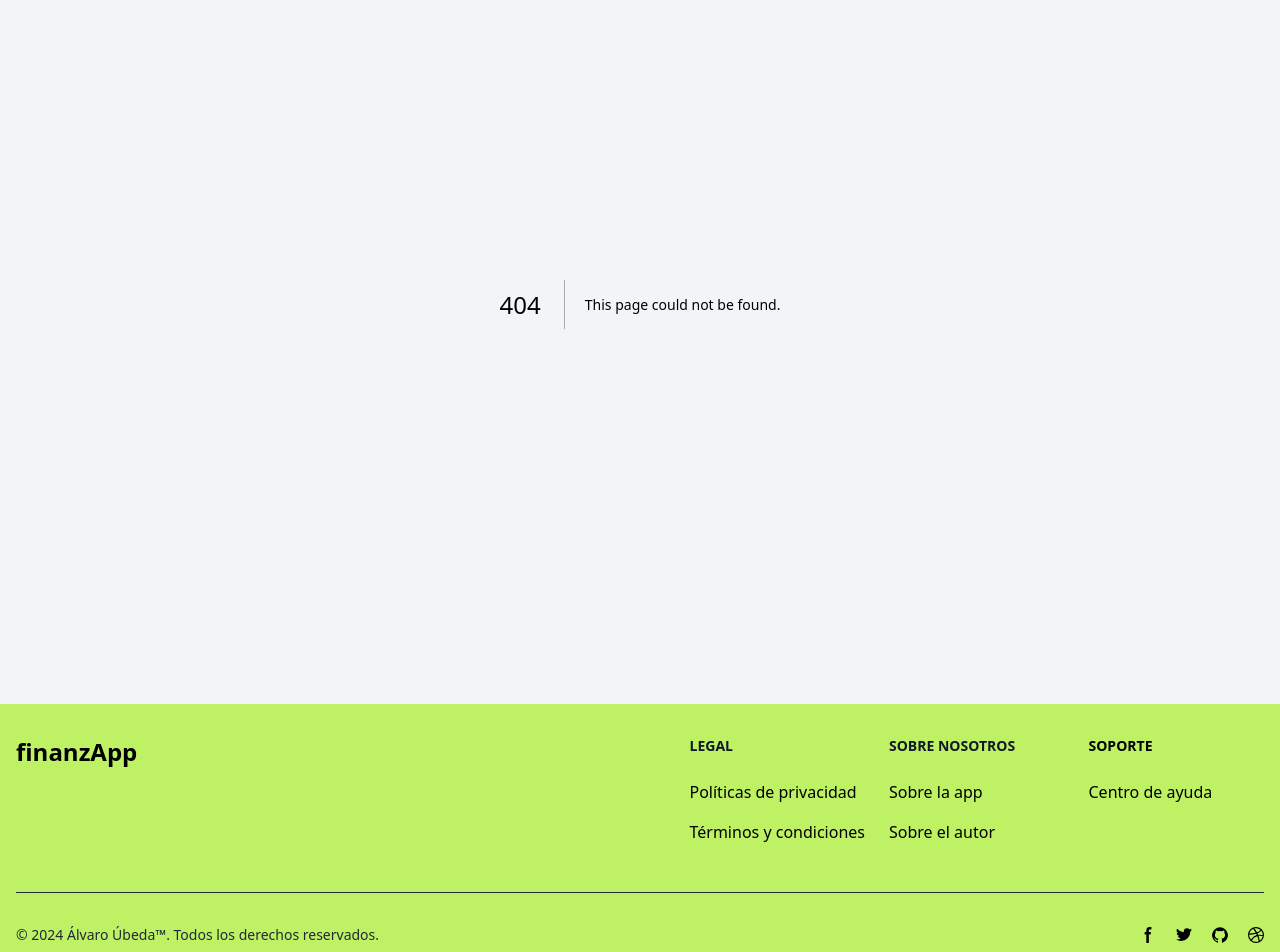
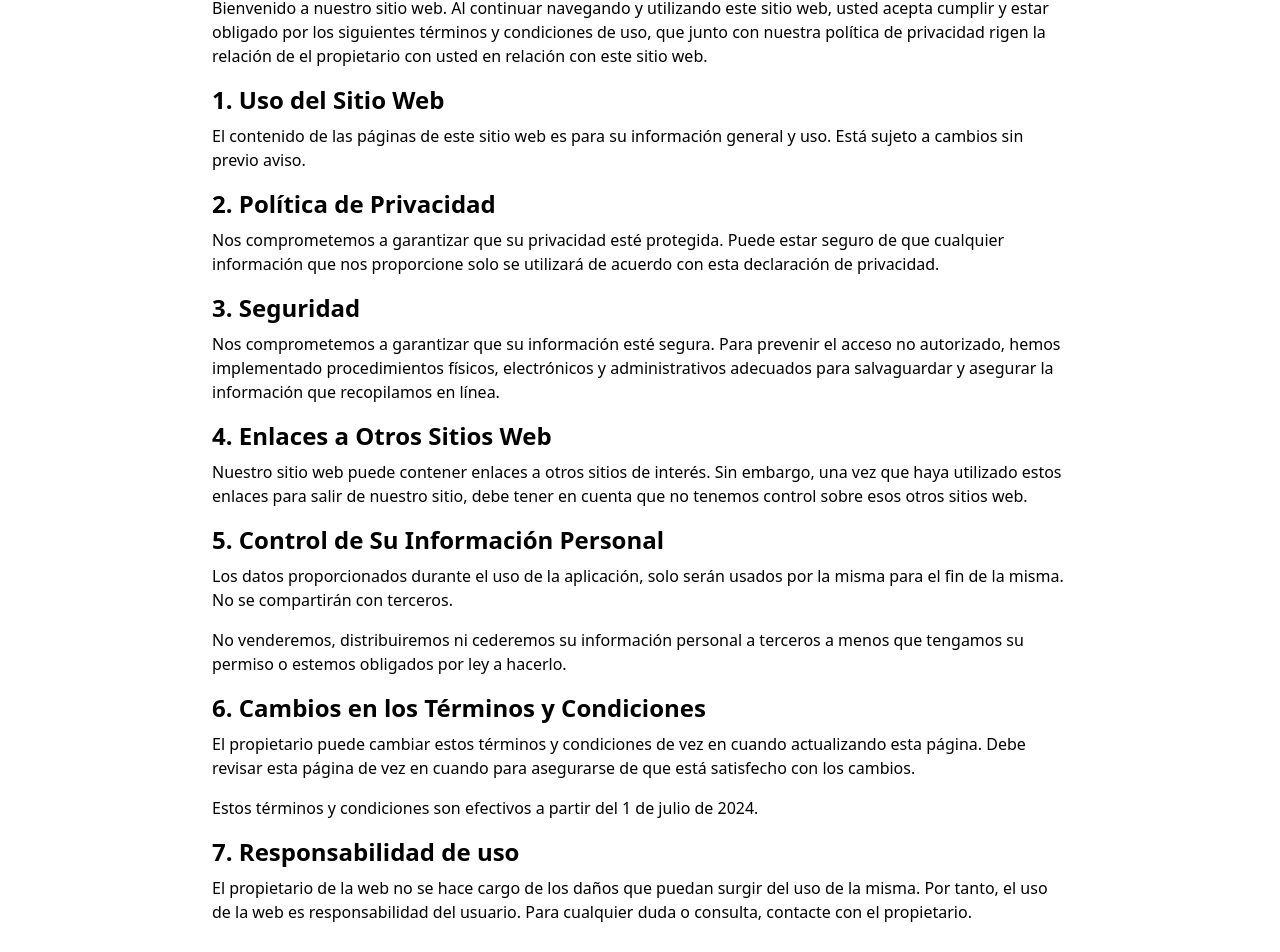
Before and after one commit to alvuberui/finanzApp, a Next.js app: page /info/terms in a window 1280 px wide. Before the commit this address had no page. Shown: the part 160-1112 px from the top of the page. Built offline with nearby package versions, Linux system fonts and the light colour scheme.

Commit message:
Fix bugs

```diff
--- a/app/components/Footer.jsx
+++ b/app/components/Footer.jsx
@@ -15,10 +15,7 @@ const Footer = () => {
                             <h2 className="mb-6 text-sm font-semibold text-gray-900 uppercase dark:text-black">Legal</h2>
                             <ul className="text-black-500 dark:text-black-400 font-medium">
                                 <li className="mb-4">
-                                    <a href="https://flowbite.com/" className="hover:underline">Políticas de privacidad</a>
-                                </li>
-                                <li>
-                                    <a href="https://tailwindcss.com/" className="hover:underline">Términos y condiciones</a>
+                                    <a href="/info/terms" className="hover:underline">Políticas de privacidad</a>
                                 </li>
                             </ul>
                         </div>
@@ -26,10 +23,7 @@ const Footer = () => {
                             <h2 className="mb-6 text-sm font-semibold text-gray-900 uppercase dark:text-black">Sobre nosotros</h2>
                             <ul className="text-black-500 dark:text-black-400 font-medium">
                                 <li className="mb-4">
-                                    <a href="https://github.com/themesberg/flowbite" className="hover:underline ">Sobre la app</a>
-                                </li>
-                                <li className="mb-4">
-                                    <a href="https://github.com/themesberg/flowbite" className="hover:underline ">Sobre el autor</a>
+                                    <a href="https://github.com/alvuberui" className="hover:underline ">Sobre el autor</a>
                                 </li>
                             </ul>
                         </div>
@@ -37,7 +31,7 @@ const Footer = () => {
                             <h2 className="mb-6 text-sm font-semibold text-black-900 uppercase dark:text-black">Soporte</h2>
                             <ul className="text-black dark:text-black-400 font-medium">
                                 <li className="mb-4">
-                                    <a href="#" className="hover:underline">Centro de ayuda</a>
+                                    <a href="/info/help" className="hover:underline">Centro de ayuda</a>
                                 </li>
                             </ul>
                         </div>
@@ -45,32 +39,39 @@ const Footer = () => {
                 </div>
                 <hr className="my-6 border-gray-800 sm:mx-auto dark:border-gray-700 lg:my-8" />
                 <div className="sm:flex sm:items-center sm:justify-between">
-                    <span className="text-sm text-gray-800 sm:text-center dark:text-gray-800">© 2024 <a href="https://flowbite.com/" className="hover:underline">Álvaro Úbeda™</a>. Todos los derechos reservados.
+                    <span className="text-sm text-gray-800 sm:text-center dark:text-gray-800">© 2024 <a href="/home" className="hover:underline">Álvaro Úbeda™</a>. Todos los derechos reservados.
                     </span>
                     <div className="flex mt-4 sm:justify-center sm:mt-0">
-                        <a href="#" className="text-black-800 hover:text-black-900 dark:hover:text-black">
+                        <a href="https://www.facebook.com/profile.php?id=100010164360323" className="text-black-800 hover:text-black-900 dark:hover:text-black">
                             <svg className="w-4 h-4" aria-hidden="true" xmlns="http://www.w3.org/2000/svg" fill="currentColor" viewBox="0 0 8 19">
                                 <path fillRule="evenodd" d="M6.135 3H8V0H6.135a4.147 4.147 0 0 0-4.142 4.142V6H0v3h2v9.938h3V9h2.021l.592-3H5V3.591A.6.6 0 0 1 5.592 3h.543Z" clipRule="evenodd" />
                             </svg>
                             <span className="sr-only">Facebook page</span>
                         </a>
-                        <a href="#" className="text-black-800 hover:text-black-900 dark:hover:text-black ms-5">
+                        <a href="https://x.com/i/flow/login?redirect_after_login=%2Falvaro_ubeda8" className="text-black-800 hover:text-black-900 dark:hover:text-black ms-5">
                             <svg className="w-4 h-4" aria-hidden="true" xmlns="http://www.w3.org/2000/svg" fill="currentColor" viewBox="0 0 20 17">
                                 <path fillRule="evenodd" d="M20 1.892a8.178 8.178 0 0 1-2.355.635 4.074 4.074 0 0 0 1.8-2.235 8.344 8.344 0 0 1-2.605.98A4.13 4.13 0 0 0 13.85 0a4.068 4.068 0 0 0-4.1 4.038 4 4 0 0 0 .105.919A11.705 11.705 0 0 1 1.4.734a4.006 4.006 0 0 0 1.268 5.392 4.165 4.165 0 0 1-1.859-.5v.05A4.057 4.057 0 0 0 4.1 9.635a4.19 4.19 0 0 1-1.856.07 4.108 4.108 0 0 0 3.831 2.807A8.36 8.36 0 0 1 0 14.184 11.732 11.732 0 0 0 6.291 16 11.502 11.502 0 0 0 17.964 4.5c0-.177 0-.35-.012-.523A8.143 8.143 0 0 0 20 1.892Z" clipRule="evenodd" />
                             </svg>
                             <span className="sr-only">Twitter page</span>
                         </a>
-                        <a href="#" className="text-black-800 hover:text-black-900 dark:hover:text-black ms-5">
+                        <a href="https://github.com/alvuberui" className="text-black-800 hover:text-black-900 dark:hover:text-black ms-5">
                             <svg className="w-4 h-4" aria-hidden="true" xmlns="http://www.w3.org/2000/svg" fill="currentColor" viewBox="0 0 20 20">
                                 <path fillRule="evenodd" d="M10 .333A9.911 9.911 0 0 0 6.866 19.65c.5.092.678-.215.678-.477 0-.237-.01-1.017-.014-1.845-2.757.6-3.338-1.169-3.338-1.169a2.627 2.627 0 0 0-1.1-1.451c-.9-.615.07-.6.07-.6a2.084 2.084 0 0 1 1.518 1.021 2.11 2.11 0 0 0 2.884.823c.044-.503.268-.973.63-1.325-2.2-.25-4.516-1.1-4.516-4.9A3.832 3.832 0 0 1 4.7 7.068a3.56 3.56 0 0 1 .095-2.623s.832-.266 2.726 1.016a9.409 9.409 0 0 1 4.962 0c1.89-1.282 2.717-1.016 2.717-1.016.366.83.402 1.768.1 2.623a3.827 3.827 0 0 1 1.02 2.659c0 3.807-2.319 4.644-4.525 4.889a2.366 2.366 0 0 1 .673 1.834c0 1.326-.012 2.394-.012 2.72 0 .263.18.572.681.475A9.911 9.911 0 0 0 10 .333Z" clipRule="evenodd" />
                             </svg>
                             <span className="sr-only">GitHub account</span>
                         </a>
-                        <a href="#" className="text-black-800 hover:text-black-900 dark:hover:text-black ms-5">
-                            <svg className="w-4 h-4" aria-hidden="true" xmlns="http://www.w3.org/2000/svg" fill="currentColor" viewBox="0 0 20 20">
-                                <path fillRule="evenodd" d="M10 0a10 10 0 1 0 10 10A10.009 10.009 0 0 0 10 0Zm6.613 4.614a8.523 8.523 0 0 1 1.93 5.32 20.094 20.094 0 0 0-5.949-.274c-.059-.149-.122-.292-.184-.441a23.879 23.879 0 0 0-.566-1.239 11.41 11.41 0 0 0 4.769-3.366ZM8 1.707a8.821 8.821 0 0 1 2-.238 8.5 8.5 0 0 1 5.664 2.152 9.608 9.608 0 0 1-4.476 3.087A45.758 45.758 0 0 0 8 1.707ZM1.642 8.262a8.57 8.57 0 0 1 4.73-5.981A53.998 53.998 0 0 1 9.54 7.222a32.078 32.078 0 0 1-7.9 1.04h.002Zm2.01 7.46a8.51 8.51 0 0 1-2.2-5.707v-.262a31.64 31.64 0 0 0 8.777-1.219c.243.477.477.964.692 1.449-.114.032-.227.067-.336.1a13.569 13.569 0 0 0-6.942 5.636l.009.003ZM10 18.556a8.508 8.508 0 0 1-5.243-1.8 11.717 11.717 0 0 1 6.7-5.332.509.509 0 0 1 .055-.02 35.65 35.65 0 0 1 1.819 6.476 8.476 8.476 0 0 1-3.331.676Zm4.772-1.462A37.232 37.232 0 0 0 13.113 11a12.513 12.513 0 0 1 5.321.364 8.56 8.56 0 0 1-3.66 5.73h-.002Z" clipRule="evenodd" />
-                            </svg>
+                        <a href="https://www.instagram.com/alvaro_ubeda8/" className="text-black-800 hover:text-black-900 dark:hover:text-black ms-5">
+                        <svg className="w-4 h-4" aria-hidden="true" xmlns="http://www.w3.org/2000/svg" fill="currentColor" viewBox="0 0 24 24">
+    <path fillRule="evenodd" d="M12 0c3.29 0 3.68.012 4.96.07 1.26.057 2.13.26 2.94.55.79.3 1.47.7 2.14 1.36.66.66 1.06 1.34 1.36 2.14.29.81.49 1.68.55 2.94.06 1.28.07 1.67.07 4.96s-.012 3.68-.07 4.96c-.057 1.26-.26 2.13-.55 2.94-.3.79-.7 1.47-1.36 2.14-.66.66-1.34 1.06-2.14 1.36-.81.29-1.68.49-2.94.55-1.28.06-1.67.07-4.96.07s-3.68-.012-4.96-.07c-1.26-.057-2.13-.26-2.94-.55-.79-.3-1.47-.7-2.14-1.36-.66-.66-1.06-1.34-1.36-2.14-.29-.81-.49-1.68-.55-2.94C.012 15.68 0 15.29 0 12s.012-3.68.07-4.96c.057-1.26.26-2.13.55-2.94.3-.79.7-1.47 1.36-2.14C2.68 1.06 3.34.66 4.14.36 4.95.07 5.82-.13 7.08-.19 8.36-.26 8.75-.27 12-.27zm0 1.8c-3.19 0-3.56.01-4.8.07-1.18.06-1.97.24-2.6.5-.67.28-1.22.64-1.78 1.2-.56.56-.92 1.1-1.2 1.78-.26.63-.44 1.42-.5 2.6-.06 1.24-.07 1.61-.07 4.8s.01 3.56.07 4.8c.06 1.18.24 1.97.5 2.6.28.67.64 1.22 1.2 1.78.56.56 1.1.92 1.78 1.2.63.26 1.42.44 2.6.5 1.24.06 1.61.07 4.8.07s3.56-.01 4.8-.07c1.18-.06 1.97-.24 2.6-.5.67-.28 1.22-.64 1.78-1.2.56-.56.92-1.1 1.2-1.78.26-.63.44-1.42.5-2.6.06-1.24.07-1.61.07-4.8s-.01-3.56-.07-4.8c-.06-1.18-.24-1.97-.5-2.6-.28-.67-.64-1.22-1.2-1.78-.56-.56-1.1-.92-1.78-1.2-.63-.26-1.42-.44-2.6-.5-1.24-.06-1.61-.07-4.8-.07zM12 5.82a6.18 6.18 0 100 12.36A6.18 6.18 0 0012 5.82zm0 1.8a4.38 4.38 0 110 8.76 4.38 4.38 0 010-8.76zm5.16-2.7a1.44 1.44 0 100 2.88 1.44 1.44 0 000-2.88z" clipRule="evenodd"/>
+</svg>
+
                             <span className="sr-only">Instagram account</span>
+                        </a>
+                        <a href="https://www.linkedin.com/in/%C3%A1lvaro-%C3%BAbeda-8358691a9/" className="text-black-800 hover:text-black-900 dark:hover:text-black ms-5">
+                        <svg className="w-4 h-4" aria-hidden="true" xmlns="http://www.w3.org/2000/svg" fill="currentColor" viewBox="0 0 24 24">
+    <path fillRule="evenodd" d="M22.23 0H1.77C.79 0 0 .8 0 1.77v20.45C0 23.21.8 24 1.77 24h20.45c.98 0 1.77-.8 1.77-1.77V1.77C24 .8 23.21 0 22.23 0zm-14.8 20.48H3.54V9.1h3.9v11.38zm-1.95-12.97a2.28 2.28 0 110-4.56 2.28 2.28 0 010 4.56zm15.37 12.97h-3.9v-5.54c0-1.32-.47-2.23-1.65-2.23-.9 0-1.44.61-1.68 1.2-.09.23-.11.54-.11.85v5.72h-3.9s.05-9.29 0-10.25h3.9v1.45c.52-.8 1.45-1.95 3.53-1.95 2.58 0 4.52 1.69 4.52 5.35v5.4z" clipRule="evenodd"/>
+</svg>
+                            <span className="sr-only">Linkedin</span>
                         </a>
                     </div>
                 </div>
--- /dev/null
+++ b/app/info/help/page.jsx
@@ -0,0 +1,16 @@
+import React from 'react'
+
+const Page = () => {
+  return (
+    <main className="flex min-h-screen w-full flex-col items-center justify-between pt-5 bg-white">
+      <div className="max-w-4xl w-full p-5">
+        <h1 className="text-3xl font-bold mb-4">Contacto</h1>
+        <p className="mb-4">
+          Puedes contactar con nosotros a través de nuestro correo electrónico: alvuberui@outlook.com
+        </p>
+      </div>
+    </main>
+  )
+}
+
+export default Page;
--- /dev/null
+++ b/app/info/terms/page.jsx
@@ -0,0 +1,50 @@
+import React from 'react'
+
+const Page = () => {
+  return (
+    <main className="flex min-h-screen w-full flex-col items-center justify-between pt-5 bg-white">
+      <div className="max-w-4xl w-full p-5">
+        <h1 className="text-3xl font-bold mb-4">Términos y Condiciones de Privacidad</h1>
+        <p className="mb-4">
+          Bienvenido a nuestro sitio web. Al continuar navegando y utilizando este sitio web, usted acepta cumplir y estar obligado por los siguientes términos y condiciones de uso, que junto con nuestra política de privacidad rigen la relación de el propietario con usted en relación con este sitio web.
+        </p>
+        <h2 className="text-2xl font-bold mb-2">1. Uso del Sitio Web</h2>
+        <p className="mb-4">
+          El contenido de las páginas de este sitio web es para su información general y uso. Está sujeto a cambios sin previo aviso.
+        </p>
+        <h2 className="text-2xl font-bold mb-2">2. Política de Privacidad</h2>
+        <p className="mb-4">
+          Nos comprometemos a garantizar que su privacidad esté protegida. Puede estar seguro de que cualquier información que nos proporcione solo se utilizará de acuerdo con esta declaración de privacidad.
+        </p>
+        <h2 className="text-2xl font-bold mb-2">3. Seguridad</h2>
+        <p className="mb-4">
+          Nos comprometemos a garantizar que su información esté segura. Para prevenir el acceso no autorizado, hemos implementado procedimientos físicos, electrónicos y administrativos adecuados para salvaguardar y asegurar la información que recopilamos en línea.
+        </p>
+        <h2 className="text-2xl font-bold mb-2">4. Enlaces a Otros Sitios Web</h2>
+        <p className="mb-4">
+          Nuestro sitio web puede contener enlaces a otros sitios de interés. Sin embargo, una vez que haya utilizado estos enlaces para salir de nuestro sitio, debe tener en cuenta que no tenemos control sobre esos otros sitios web.
+        </p>
+        <h2 className="text-2xl font-bold mb-2">5. Control de Su Información Personal</h2>
+        <p className="mb-4">
+          Los datos proporcionados durante el uso de la aplicación, solo serán usados por la misma para el fin de la misma. No se compartirán con terceros.
+        </p>
+        <p className="mb-4">
+          No venderemos, distribuiremos ni cederemos su información personal a terceros a menos que tengamos su permiso o estemos obligados por ley a hacerlo.
+        </p>
+        <h2 className="text-2xl font-bold mb-2">6. Cambios en los Términos y Condiciones</h2>
+        <p className="mb-4">
+          El propietario puede cambiar estos términos y condiciones de vez en cuando actualizando esta página. Debe revisar esta página de vez en cuando para asegurarse de que está satisfecho con los cambios.
+        </p>
+        <p className="mb-4">
+          Estos términos y condiciones son efectivos a partir del 1 de julio de 2024.
+        </p>
+        <h2 className="text-2xl font-bold mb-2">7. Responsabilidad de uso</h2>
+        <p className="mb-4">
+          El propietario de la web no se hace cargo de los daños que puedan surgir del uso de la misma. Por tanto, el uso de la web es responsabilidad del usuario. Para cualquier duda o consulta, contacte con el propietario.
+        </p>
+      </div>
+    </main>
+  )
+}
+
+export default Page;
```
